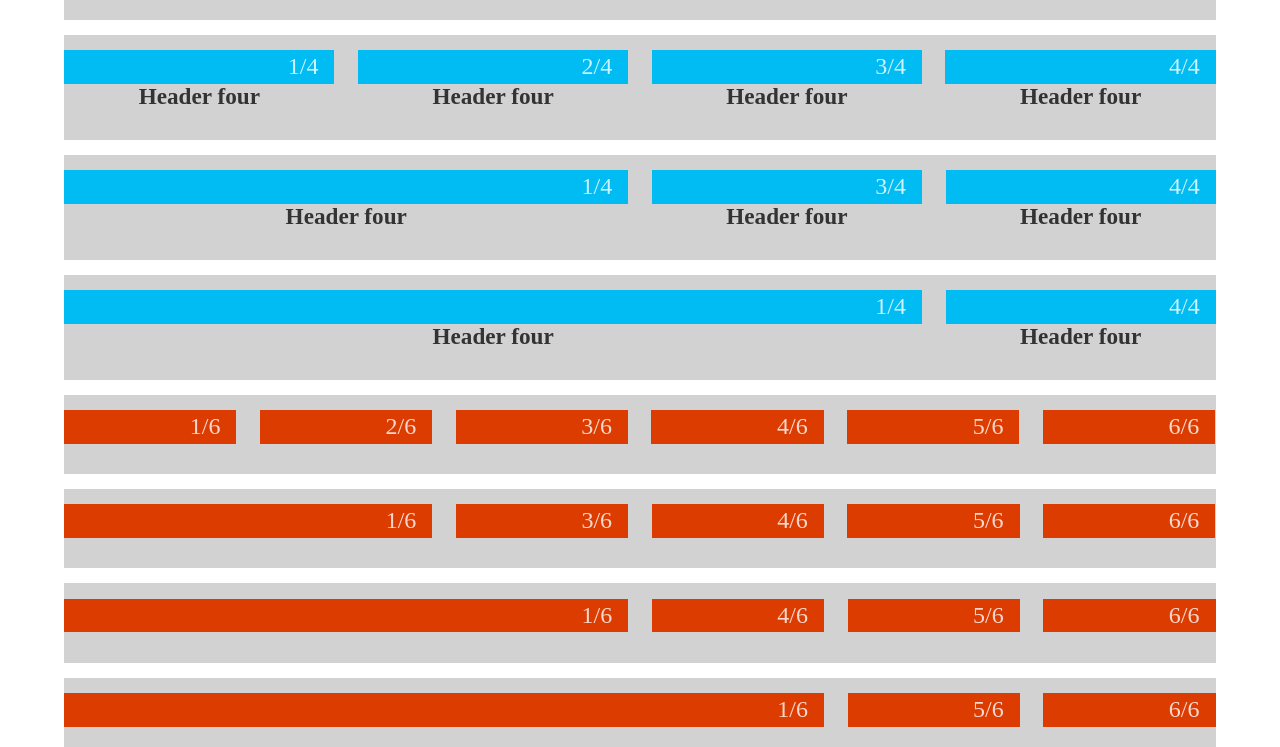
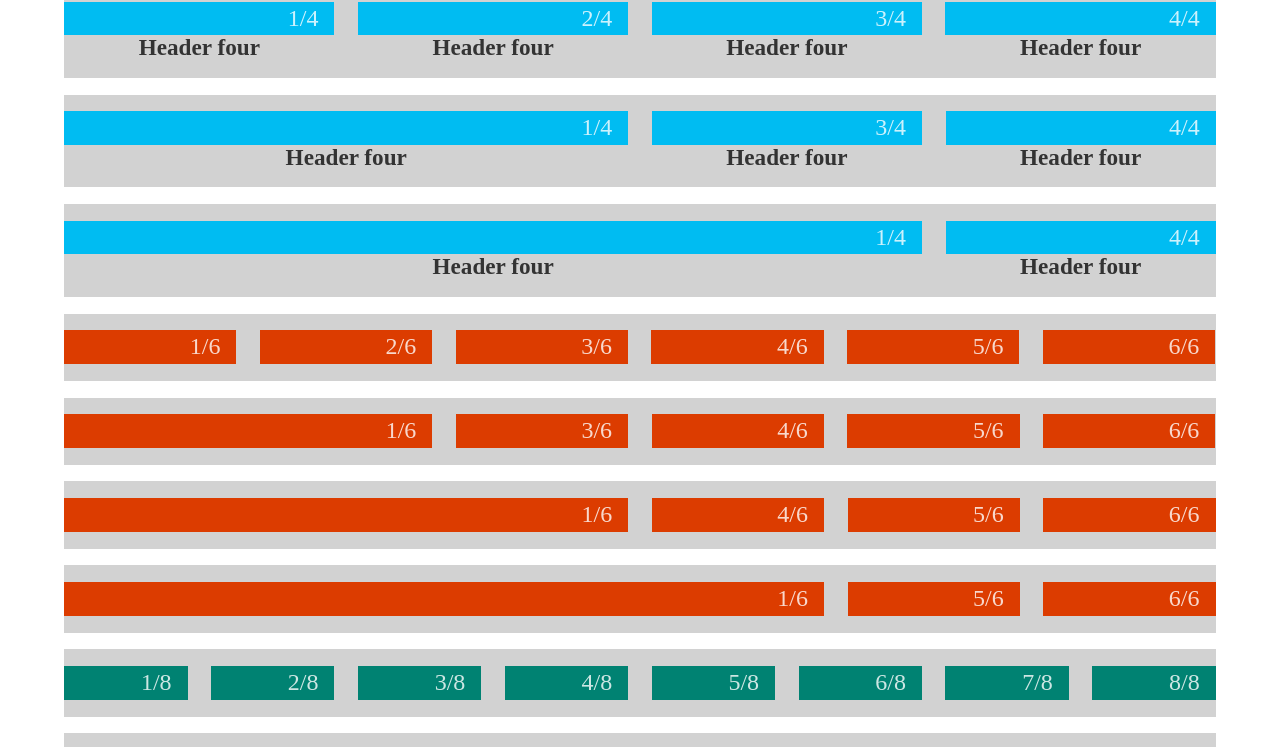
Before and after one commit to winjs/grid, a plain HTML site: page Index.html in a window 1280 px wide. Shown: the part 666-1413 px from the top of the page. Drawn offline with nearby package versions, Linux system fonts and the light colour scheme; a web font is replaced by a local one.

Commit message:
Clean up of margin-bottom on rows

```diff
--- a/Index.html
+++ b/Index.html
@@ -8,14 +8,13 @@
 <head>
     <meta charset="utf-8">
     <meta http-equiv="X-UA-Compatible" content="IE=edge">
-    <title></title>
+    <title>MSCOM Grid</title>
     <meta name="description" content="">
     <meta name="viewport" content="width=device-width, initial-scale=1">
     <!-- Place favicon.ico and apple-touch-icon.png in the root directory -->
     <link rel="stylesheet" href="css/normalize.css">
     <link rel="stylesheet" href="css/main.css">
     <link rel="stylesheet" href="css/mscomGrid.css">
-    <!-- TEST -->
     <script src="js/vendor/modernizr-2.6.2.min.js"></script>
 </head>
 <body>
--- a/css/mscomGrid.css
+++ b/css/mscomGrid.css
@@ -185,12 +185,12 @@ p.small {
 }
 
 .row {
-    padding: 0.2em 0;
-    padding: -webkit-calc(0.2em + 1.5vh) 0;
-    padding: calc(0.2em + 1.5vh) 0;
-    margin: 0.2em -1%;
-    margin: -webkit-calc(0.2em + 1.5vh) -1%;
-    margin: calc(0.2em + 1.5vh) -1%;
+    padding: 0.3em 0 0;
+    padding: -webkit-calc(0.3em + 1.5vh) 0 0;
+    padding: calc(0.3em + 1.5vh) 0 0;
+    margin: 0.3em -1%;
+    margin: -webkit-calc(0.3em + 1.5vh) -1%;
+    margin: calc(0.3em + 1.5vh) -1%;
     margin-bottom: 0;
 }
 
@@ -209,9 +209,9 @@ p.small {
     padding: 0 1%;
     width: 100%;
     position: relative;
-    margin: 0.2em 0;
-    margin: -webkit-calc(0.2em + 1.5vh) 0;
-    margin: calc(0.2em + 1.5vh) 0;
+    margin: 0.3em 0;
+    margin: -webkit-calc(0.3em + 1.5vh) 0;
+    margin: calc(0.3em + 1.5vh) 0;
     margin-top: 0;
 }
 
```
